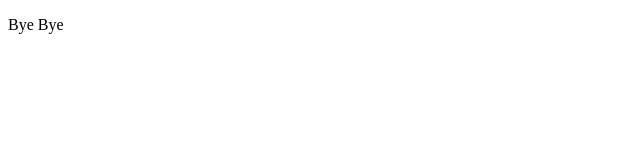
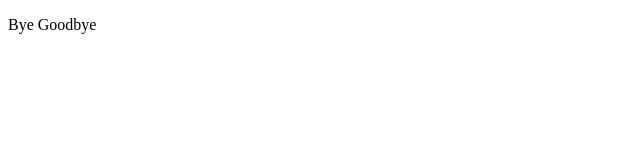
Before and after one commit to renato-cruz-96/git-exercise-1, a plain HTML site: page index.html in a window 1280 px wide. Shown: the full height of the page, 0-640 px from the left. Drawn offline with Linux system fonts and the light colour scheme.

Commit message:
Alteração parágrafo index.html

```diff
--- a/index.html
+++ b/index.html
@@ -7,7 +7,7 @@
 </head>
 <body>
   <section>
-    <p>Bye Bye</p>
+    <p>Bye Goodbye</p>
   </section>
 </body>
 </html>
```
